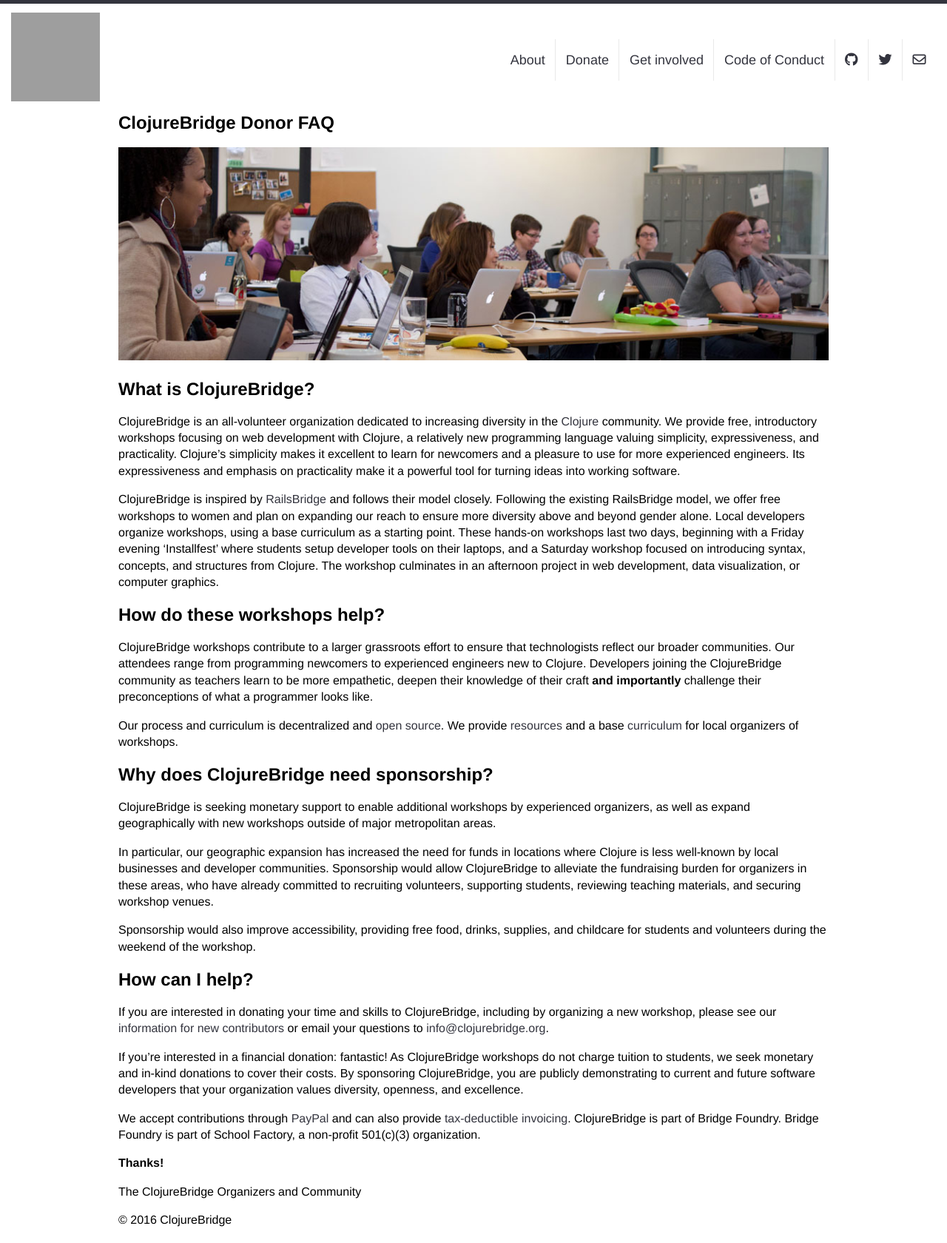
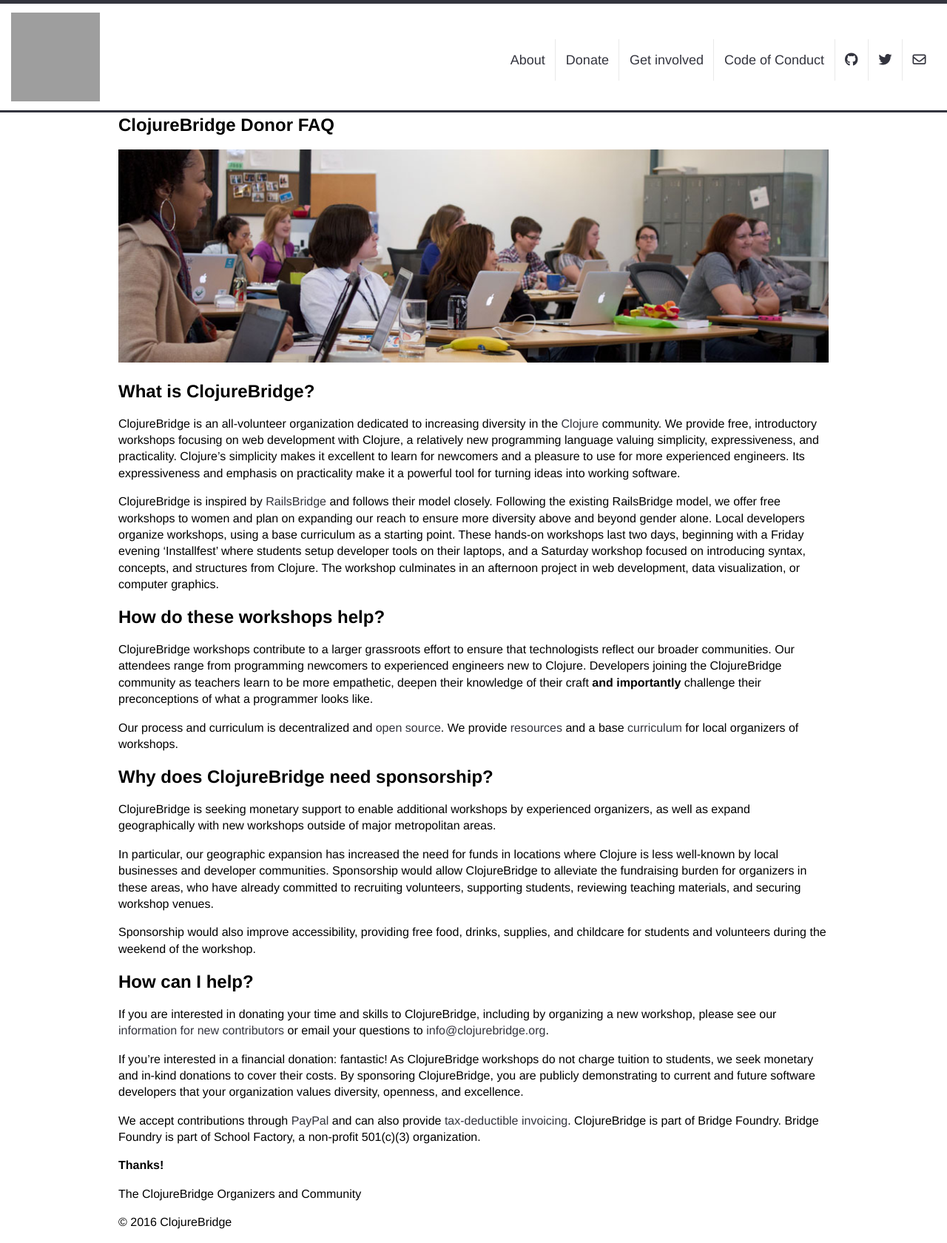
Before and after one commit to ClojureBridge/clojurebridge.github.io, a Jekyll site: the page built from donate.md, in a window 1280 px wide. Shown: the whole page at 74% size. Built offline with Jekyll 4.4.1, drawn with Linux system fonts in a browser that asks for light colours; nearby versions of some CDN libraries; grey boxes are pictures that could not be loaded.

Commit message:
apply bottom border to header on all pages

```diff
--- a/css/main.css
+++ b/css/main.css
@@ -1,11 +1,13 @@
 body {
   margin: 0;
-  border-top: 5px solid rgb(51, 52, 62);
   font: 16px/1.4 "freight-sans-pro", "Helvetica", "Arial", sans-serif;
 }
 
 /* TODO: Change to id */
 .site-header {
+  border-width: 5px 0 3px;
+  border-style: solid;
+  border-color: rgb(51, 52, 62);
   overflow: auto;
 }
 
@@ -47,9 +49,7 @@
 
 #banner {
   margin: 0;
-  border-width: 3px 0;
-  border-style: solid;
-  border-color: rgb(51, 52, 62);
+  border-bottom: 3px solid rgb(51, 52, 62);
   background: url(/assets/images/hammock.jpg) 0 -1.25em;
   padding: 1em 1em 2.25em;
   text-align: center;
```
Also changed, not shown: 2 other files.
